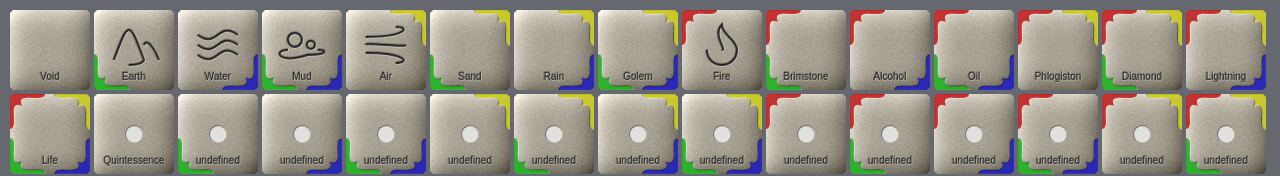
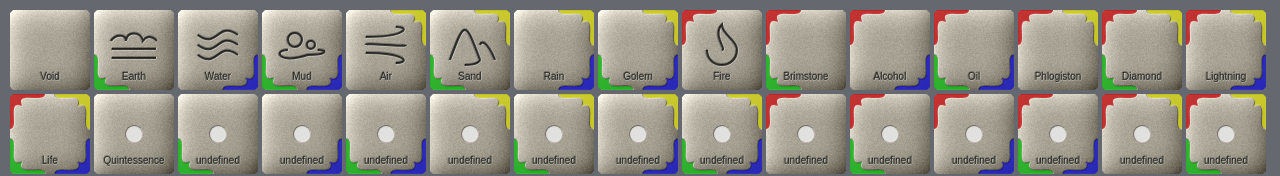
Before and after one commit to subzey/js13k, a plain HTML site: page corners.html in a window 1280 px wide. Shown: the top 176 px of the page. Drawn offline with Linux system fonts and the light colour scheme.

Commit message:
Change Earth icon, former Earth icon is now Sand

```diff
--- a/corners.html
+++ b/corners.html
@@ -71,26 +71,26 @@ function createTile(code){
 		c.beginPath();
 		c.lineWidth = 2;
 		if (code == 1){ // Earth
-			c.moveTo(20, 50);
-
+			c.moveTo(17, 31);
 			c.bezierCurveTo(
-				35, 10,
-				35, 10,
-				50, 50
+				22, 24,
+				32, 24,
+				32, 31
 			);
-
 			c.bezierCurveTo(
-				50, 50,
-				50, 55,
-				35, 55
+				33, 21,
+				47, 21,
+				49, 31
 			);
-
-			c.moveTo(50, 35);
 			c.bezierCurveTo(
-				55, 25,
-				65, 50,
-				65, 50
+				51, 28,
+				56, 24,
+				63, 31
 			);
+			c.moveTo(18, 39);
+			c.lineTo(62, 39);
+			c.moveTo(18, 48);
+			c.lineTo(62, 48);
 		}
 		if (code == 2){ // Water
 			c.moveTo(20, 45);
@@ -147,6 +147,28 @@ function createTile(code){
 				60, 43,
 				65, 53,
 				50, 53
+			);
+		}
+		if (code == 5){ // Sand
+			c.moveTo(20, 50);
+
+			c.bezierCurveTo(
+				35, 10,
+				35, 10,
+				50, 50
+			);
+
+			c.bezierCurveTo(
+				50, 50,
+				50, 55,
+				35, 55
+			);
+
+			c.moveTo(50, 35);
+			c.bezierCurveTo(
+				55, 25,
+				65, 50,
+				65, 50
 			);
 		}
 		if (code == 8){ // Fire
```
